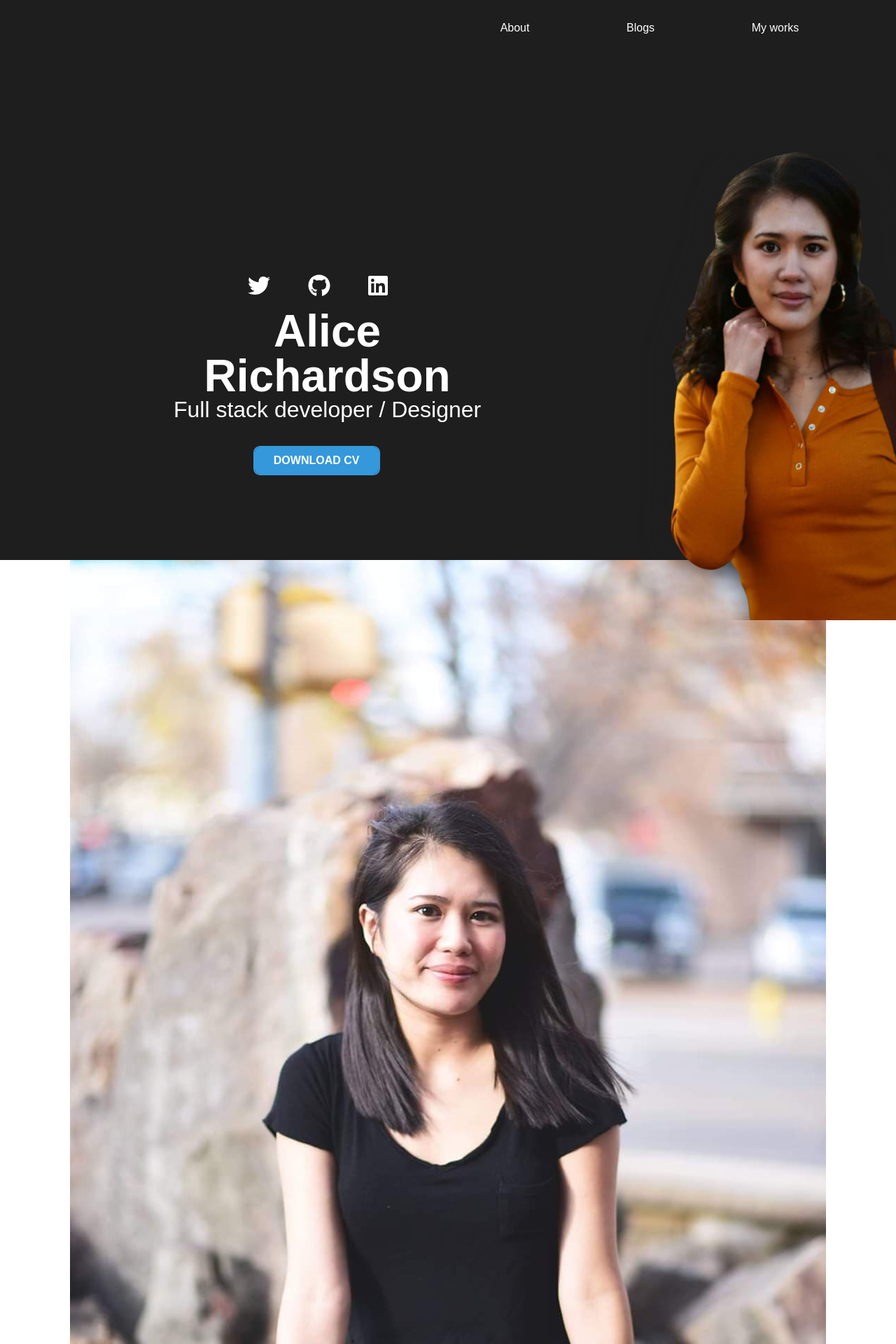
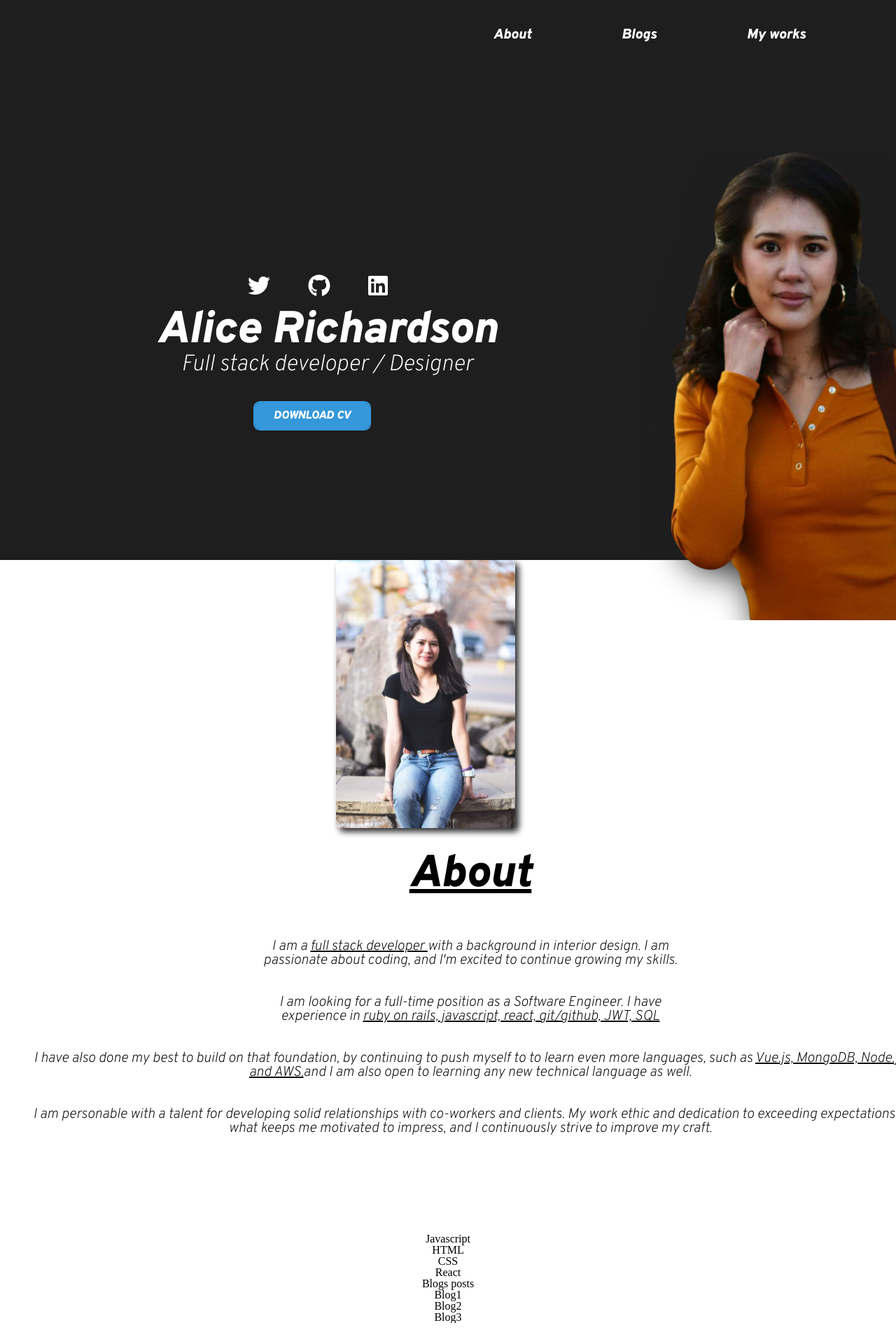
Before and after one commit to Alicerichardson28/portfolio, a React (Create React App) app: page / in a window 1280 px wide. Shown: the top 1920 px of the page at 70% size. After the commit the page ends 1890 px from the top, so only its background shows below. Built offline with nearby package versions, Linux system fonts and the light colour scheme.

Commit message:
add blogs and skill to home page

```diff
--- a/src/App.js
+++ b/src/App.js
@@ -1,6 +1,5 @@
 import React from 'react';
 import Home from './components/Home'
-// import About from './components/About'
 import Blogs from './components/Blogs'
 import Projects from './components/Projects'
 import './App.css';
@@ -11,7 +10,6 @@ function App() {
     <div className="App">
       <Router>
         <Route exact path ="/" component={Home}/>
-        {/* <Route exact path ="/about" component={About}/> */}
         <Route exact path ="/blogs" component={Blogs}/>
         <Route exact path ="/projects" component={Projects}/>
       </Router>
--- a/src/components/About.js
+++ b/src/components/About.js
@@ -11,9 +11,6 @@ export default class About extends Component {
                 <div className='navbar-bg'>
                     <Link to='/'><h2 className='logo'>A</h2></Link>
                             <ul className='nav-container'>
-                                    <Link to="/about">
-                                        <li className='nav-list'>About</li>
-                                    </Link>
                                     <Link to="/blogs">
                                         <li className='nav-list'>Blogs</li>
                                     </Link>
--- a/src/components/Blogs.js
+++ b/src/components/Blogs.js
@@ -41,9 +41,6 @@ export default class Blogs extends Component {
                 <div className='navbar-bg'>
                     <Link to='/'><h2 className='logo'>A</h2></Link>
                     <ul className='nav-container'>
-                        <Link to="/about">
-                            <li className='nav-list'>About</li>
-                        </Link>
                         <Link to="/blogs">
                             <li className='nav-list'>Blogs</li>
                         </Link>
--- a/src/components/Home.css
+++ b/src/components/Home.css
@@ -1,52 +1,3 @@
-/* http://meyerweb.com/eric/tools/css/reset/
-   v2.0 | 20110126
-   License: none (public domain)
-*/
-
-html, body, div, span, applet, object, iframe,
-h1, h2, h3, h4, h5, h6, p, blockquote, pre,
-a, abbr, acronym, address, big, cite, code,
-del, dfn, em, img, ins, kbd, q, s, samp,
-small, strike, strong, sub, sup, tt, var,
-b, u, i, center,
-dl, dt, dd, ol, ul, li,
-fieldset, form, label, legend,
-table, caption, tbody, tfoot, thead, tr, th, td,
-article, aside, canvas, details, embed,
-figure, figcaption, footer, header, hgroup,
-menu, nav, output, ruby, section, summary,
-time, mark, audio, video {
-	margin: 0;
-	padding: 0;
-	border: 0;
-	font-size: 100%;
-	font: inherit;
-	vertical-align: baseline;
-}
-/* HTML5 display-role reset for older browsers */
-article, aside, details, figcaption, figure,
-footer, header, hgroup, menu, nav, section {
-	display: block;
-}
-body {
-	line-height: 1;
-}
-ol, ul {
-	list-style: none;
-}
-blockquote, q {
-	quotes: none;
-}
-blockquote:before, blockquote:after,
-q:before, q:after {
-	content: '';
-	content: none;
-}
-table {
-	border-collapse: collapse;
-	border-spacing: 0;
-}
-
 @import url('https://fonts.googleapis.com/css2?family=Overpass:ital,wght@1,900&family=Yanone+Kaffeesatz:wght@300;700&display=swap');
 @import url('https://fonts.googleapis.com/css2?family=Overpass:ital,wght@1,200;1,900&family=Yanone+Kaffeesatz:wght@300;700&display=swap');
 
@@ -141,7 +92,8 @@ a {
 }
 
 .nav-list-home {
-    font-weight: 300;
+    font-weight: 600;
+    font-size: 20px;
     font-family: 'Overpass', sans-serif;
     margin-top: 2em;
     color: white;
@@ -171,12 +123,72 @@ a {
 }
 
 .photo-container {
-    /* margin: 0;
-    padding: 0;
-    border: 0; */
     width: 100%;
     margin-left: 15rem;
 
     animation-name: moveInLeft;
     animation-duration: 1s;
 }
+
+
+
+
+
+/* about css */
+
+.about-container {
+    width: 100vw;
+    margin-top: 8em;
+    display: flex;
+    flex-direction: row;
+    padding-left: 15rem;
+    padding-right: 10rem;
+    position: relative;
+    background-image: linear-gradient(white, rgb(211, 208, 208), white);
+    height: 607px;
+}
+
+.about {
+    margin-top: 0.5em;
+    text-decoration: underline;
+    font-size: 4em;
+    font-weight: 700;
+    font-family: 'Overpass', sans-serif;
+}
+
+.content-about {
+    margin-top: 3em;
+    font-size: 20px;
+    font-family: 'Overpass', sans-serif;
+    margin-bottom: 7em;
+}
+
+.alice-photo {
+    width: 20%;
+    border-radius: 2%;
+    margin-right: 4em;
+    filter: drop-shadow(5px 5px 5px #222);
+}
+
+.alice-container {
+    border-radius: 2%;
+
+    animation-name: moveInLeft;
+    animation-duration: 1s;
+}
+
+@keyframes moveInLeft {
+    0% {
+      opacity: 0;
+      transform: translateX(-100px);
+    }
+
+    80%{
+      transform: translateX(10px);
+    }
+
+    100%{
+      opacity: 1;
+      transform: translate(0);
+    }
+  }
--- a/src/components/Home.js
+++ b/src/components/Home.js
@@ -7,7 +7,7 @@ import { library } from '@fortawesome/fontawesome-svg-core'
 import Icon from './Icon'
 import Parada from '../picture/parada.png'
 import alice from '../picture/Alice.jpg'
-import fadeIn from 'react-animations/lib/fade-in'
+// import fadeIn from 'react-animations/lib/fade-in'
 
 library.add(fab)
 export default class Navbar extends Component {
@@ -16,9 +16,7 @@ export default class Navbar extends Component {
             <>
                 <div className='first-container'>
                         <ul className='nav-container'>
-                                <Link to="/about">
-                                    <li className='nav-list-home'>About</li>
-                                </Link>
+                            <a href='#about-container' className='nav-list-home'>About</a>
                                 <Link to="/blogs">
                                     <li className='nav-list-home'>Blogs</li>
                                 </Link>
@@ -40,8 +38,7 @@ export default class Navbar extends Component {
                         </div>
                     </div>
                 </div>
-                <div className='second-container'>
-                    <div className='about-container'>
+                <div id='about-container'>
                     <div className='alice-container'>
                         <img className='alice-photo' src={alice}/>
                     </div>
@@ -64,6 +61,21 @@ export default class Navbar extends Component {
                             </p>
                     </div>
                 </div>
+                <div className='skill'>
+                    <ul>
+                        <li>Javascript</li>
+                        <li>HTML</li>
+                        <li>CSS</li>
+                        <li>React</li>
+                    </ul>
+                </div>
+                <div id='blog-post'>
+                    <h1>Blogs posts</h1>
+                    <ul>
+                        <li>Blog1</li>
+                        <li>Blog2</li>
+                        <li>Blog3</li>
+                    </ul>
                 </div>
             </>
         )
--- a/src/components/Projects.js
+++ b/src/components/Projects.js
@@ -12,9 +12,6 @@ export default class Projects extends Component {
                 <div className='navbar-bg'>
                     <Link to='/'><h2 className='logo'>A</h2></Link>
                     <ul className='nav-container'>
-                        <Link to="/about">
-                            <li className='nav-list'>About</li>
-                        </Link>
                         <Link to="/blogs">
                             <li className='nav-list'>Blogs</li>
                         </Link>
```
Lines whose indentation alone changed are shown as unchanged.
